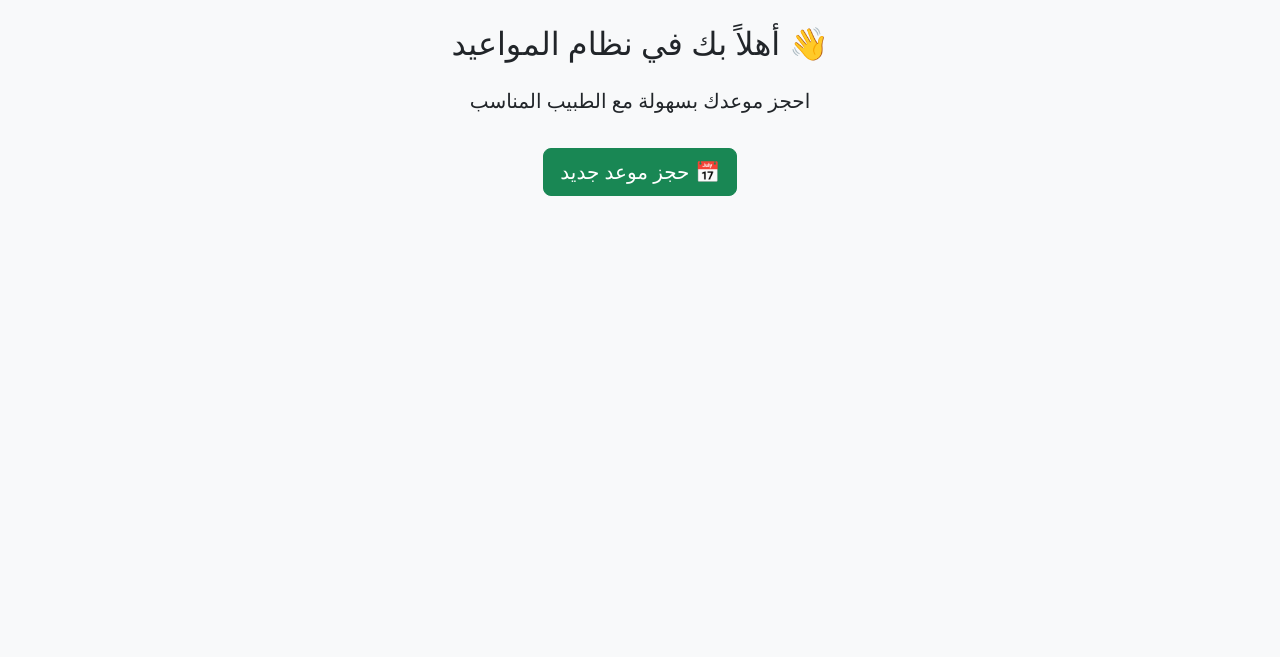
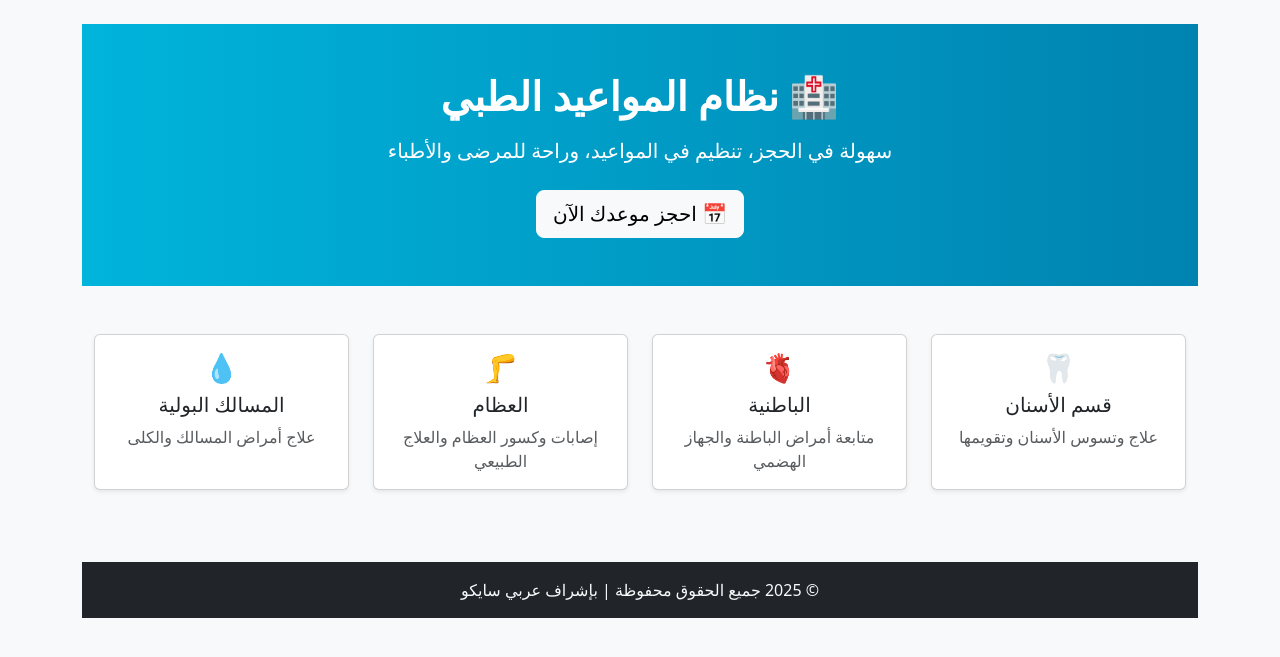
Before and after one commit to mshrf3334-star/clinic-appointments, a Flask app: page / in a window 1280 px wide. Shown: the part 56-713 px from the top of the page. Run offline with Flask 3, Linux system fonts and the light colour scheme.

Commit message:
Update index.html

```diff
--- a/templates/index.html
+++ b/templates/index.html
@@ -1,9 +1,54 @@
 {% extends "base.html" %}
-{% block title %}الرئيسية{% endblock %}
+{% block title %}الصفحة الرئيسية{% endblock %}
 {% block content %}
-<div class="text-center">
-  <h2 class="mb-4">👋 أهلاً بك في نظام المواعيد</h2>
-  <p class="lead">احجز موعدك بسهولة مع الطبيب المناسب</p>
-  <a href="{{ url_for('book') }}" class="btn btn-success btn-lg mt-3">📅 حجز موعد جديد</a>
+<div class="text-center py-5" style="background:linear-gradient(to right,#00b4db,#0083b0); color:white;">
+  <h1 class="fw-bold mb-3">🏥 نظام المواعيد الطبي</h1>
+  <p class="lead mb-4">سهولة في الحجز، تنظيم في المواعيد، وراحة للمرضى والأطباء</p>
+  <a href="{{ url_for('book') }}" class="btn btn-light btn-lg">📅 احجز موعدك الآن</a>
 </div>
+
+<div class="container py-5">
+  <div class="row text-center">
+    <div class="col-md-3 mb-4">
+      <div class="card h-100 shadow-sm">
+        <div class="card-body">
+          <h3>🦷</h3>
+          <h5 class="card-title">قسم الأسنان</h5>
+          <p class="card-text text-muted">علاج وتسوس الأسنان وتقويمها</p>
+        </div>
+      </div>
+    </div>
+    <div class="col-md-3 mb-4">
+      <div class="card h-100 shadow-sm">
+        <div class="card-body">
+          <h3>🫀</h3>
+          <h5 class="card-title">الباطنية</h5>
+          <p class="card-text text-muted">متابعة أمراض الباطنة والجهاز الهضمي</p>
+        </div>
+      </div>
+    </div>
+    <div class="col-md-3 mb-4">
+      <div class="card h-100 shadow-sm">
+        <div class="card-body">
+          <h3>🦵</h3>
+          <h5 class="card-title">العظام</h5>
+          <p class="card-text text-muted">إصابات وكسور العظام والعلاج الطبيعي</p>
+        </div>
+      </div>
+    </div>
+    <div class="col-md-3 mb-4">
+      <div class="card h-100 shadow-sm">
+        <div class="card-body">
+          <h3>💧</h3>
+          <h5 class="card-title">المسالك البولية</h5>
+          <p class="card-text text-muted">علاج أمراض المسالك والكلى</p>
+        </div>
+      </div>
+    </div>
+  </div>
+</div>
+
+<footer class="bg-dark text-light text-center py-3">
+  <p class="mb-0">© 2025 جميع الحقوق محفوظة | بإشراف عربي سايكو</p>
+</footer>
 {% endblock %}
```
